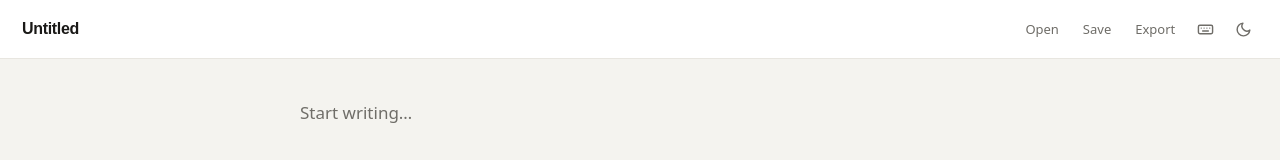
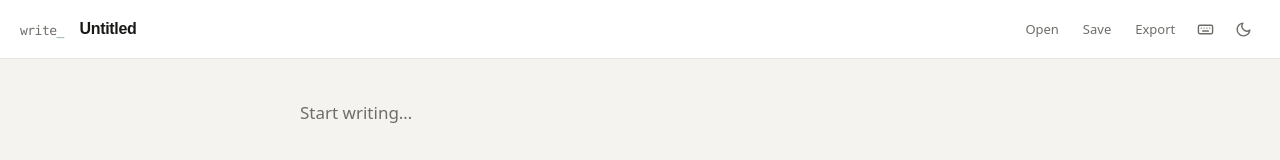
Before and after one commit to vishalsund/write, a website built with Vite: page index.html in a window 1280 px wide. Shown: the top 160 px of the page. Built offline with nearby package versions, Linux system fonts and the light colour scheme; what @tiptap/extension-mathematics would draw is missing.

Commit message:
Fix GitHub Pages base path and add Actions deploy

```diff
--- a/index.html
+++ b/index.html
@@ -9,6 +9,10 @@
   <body>
     <div id="app" class="app">
       <header class="top-bar">
+        <div class="top-bar-start">
+          <a href="./" class="brand" aria-label="write">
+            <span class="brand-mark">write<span class="brand-underscore">_</span></span>
+          </a>
           <input
             type="text"
             id="doc-title"
@@ -17,6 +21,7 @@
             spellcheck="false"
             aria-label="Document name"
           />
+        </div>
         <div class="top-actions">
           <button type="button" id="btn-open" class="btn-ghost">Open</button>
           <button type="button" id="btn-save" class="btn-ghost">Save</button>
--- a/src/style.css
+++ b/src/style.css
@@ -72,6 +72,36 @@ body {
   border-bottom: 1px solid var(--border);
   background: var(--surface);
   flex-shrink: 0;
+}
+
+.top-bar-start {
+  display: flex;
+  align-items: center;
+  gap: 0.85rem;
+  flex: 1;
+  min-width: 0;
+}
+
+.brand {
+  flex-shrink: 0;
+  text-decoration: none;
+  line-height: 1;
+}
+
+.brand-mark {
+  font-family: ui-monospace, 'SF Mono', Menlo, Consolas, monospace;
+  font-size: 0.8125rem;
+  font-weight: 500;
+  letter-spacing: -0.04em;
+  color: var(--muted);
+}
+
+.brand-underscore {
+  color: var(--accent);
+}
+
+.brand:hover .brand-mark {
+  color: var(--text);
 }
 
 .doc-title {
--- /dev/null
+++ b/vite.config.ts
@@ -0,0 +1,7 @@
+import { defineConfig } from 'vite'
+
+// GitHub Pages project site: https://<user>.github.io/write/
+// Change production base to '/' if you use a custom domain at the repo root.
+export default defineConfig(({ mode }) => ({
+  base: mode === 'production' ? '/write/' : '/',
+}))
```
Also changed, not shown: .github/workflows/deploy.yml (added), README.md, public/favicon.svg. Lines whose indentation alone changed are shown as unchanged.
